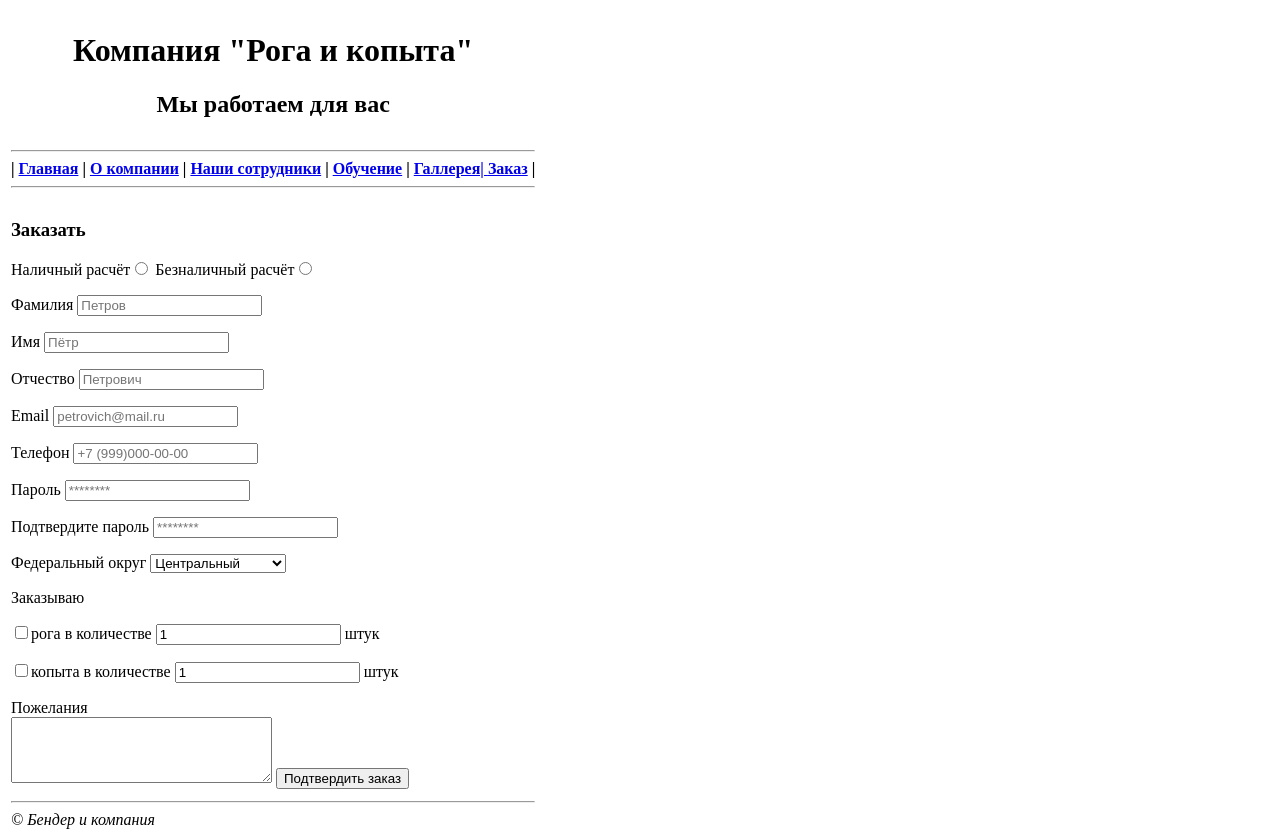
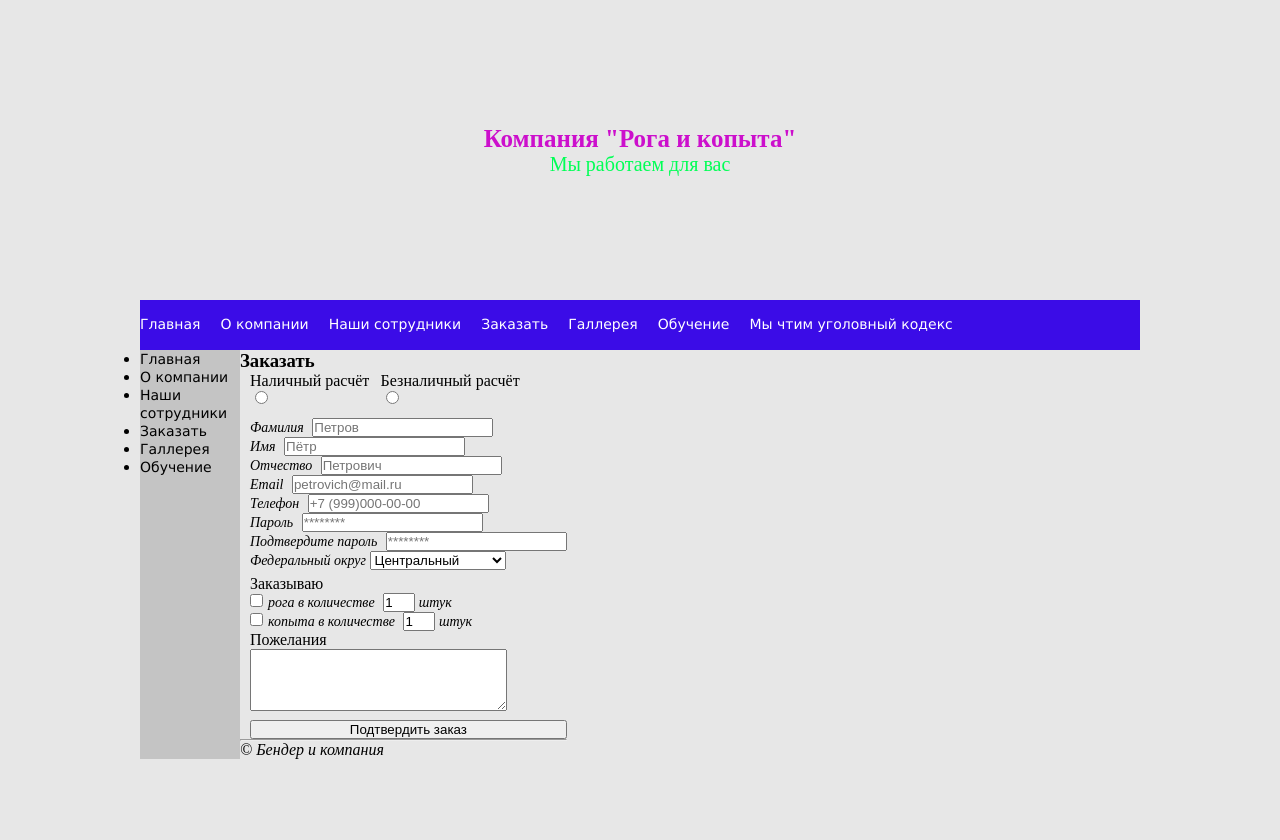
Before and after one commit to yungzeee/horns_and_hooves, a plain HTML site: page order.html in a window 1280 px wide. After the commit the page ends 800 px from the top, so only its background shows below. Drawn offline with Linux system fonts and the light colour scheme.

Commit message:
Project created

```diff
--- a/order.html
+++ b/order.html
@@ -5,32 +5,43 @@
 <meta charset="UTF-8">
 <meta name="viewport" content="width=device-width, initial-scale=1.0">
 
-
+<link rel="stylesheet" href="style/main.css">
 
 <title>Компания "Рога и копыта"</title>
 <link rel="shortcut icon" href="/img/favicon.ico" type="image/x-icon">
 </head>
 <body>
-<table class="maket">
-<tr>
-<td class="header">
-<h1 align="center">Компания "Рога и копыта"</h1>
-<h2 align="center">Мы работаем для вас</h2>
-</td>
+<div class="wrapper">
+<header>
+<h1>Компания "Рога и копыта"</h1>
+<h2>Мы работаем для вас</h2>
+</header>
 <!— /.header —>
-</tr>
-<tr>
-<td class="horizontal-menu">
-<hr>
-<b> | <a href="#">Главная</a> | <a href="/about.html">О компании</a> | <a href="/employee.html">Наши сотрудники</a> | <a href="/education.html">Обучение</a> | <a href="/gallery.html">Галлерея| <a href="/order.html">Заказ</a> |</b>
-<hr>
-</td>
-<!— /.horizontal-menu —>
-</tr>
-<tr class="content-col">
-
+<div class="menu">
+<ul>
+<li><a href="/index.html" class="menu-link">Главная</a></li>
+<li><a href="/about.html" class="menu-link">О компании</a></li>
+<li><a href="/employee.html" class="menu-link">Наши сотрудники</a></li>
+<li><a href="/order.html" class="menu-link">Заказать</a></li>
+<li><a href="/gallery.html" class="menu-link">Галлерея</a></li>
+<li><a href="/education.html" class="menu-link">Обучение</a></li>
+<li><a href="https://мвд.рф/" target="_blank" class="menu-link">Мы чтим уголовный кодекс</a></li>
+</ul>
+</div>
+<!— /.menu —>
+<div class="content-col">
+<div class="vertical-menu">
+<ul>
+<li><a href="/index.html" class="menu-link">Главная</a></li>
+<li><a href="/about.html" class="menu-link">О компании</a></li>
+<li><a href="/employee.html" class="menu-link">Наши сотрудники</a></li>
+<li><a href="/order.html" class="menu-link">Заказать</a></li>
+<li><a href="/gallery.html" class="menu-link">Галлерея</a></li>
+<li><a href="/education.html" class="menu-link">Обучение</a></li>
+</ul>
+</div>
 <!— /.vertical-menu —>
-<td class="content">
+<div class="content">
 <h3>Заказать</h3>
 <form action="" method="POST">
 <label class="calculation">
--- /dev/null
+++ b/style/main.css
@@ -0,0 +1,189 @@
+*{
+    margin: 0;
+    padding: 0;
+    box-sizing: border-box;
+}
+body{background-color: #e7e7e7;}
+h1{
+    color: rgb(204, 15, 204);
+    font-size: 25px;
+    font-weight: medium;
+}
+h2{
+    color: rgb(0, 255, 85);
+    font-size: 20px;
+    font-weight: 500;
+}
+p{
+    color: #000000;
+    font-family: 'Times New Roman', Times, serif;
+    font-style: oblique;
+    font-size: 14px;
+}
+img{border: 3px dotted rgb(0, 255, 106);}
+
+.menu ul{
+    display: flex;
+    width: 100%;
+    list-style: none;
+    font-family: 'Courier New', Courier, monospace;
+}
+.menu a{
+    color: white;
+    text-decoration: none;
+    margin-right: 20px;
+}
+
+table td.content table td:nth-child(4) img{
+    width: 160px;
+    box-sizing: border-box;
+    object-fit: contain;
+    background-color: rgb(52, 10, 167);
+}
+
+.about ul>li:nth-child(1){font-variant: small-caps;}
+.about ol>li{font-variant: normal;}
+.about ol>li:nth-child(1){font-weight: 100;}
+.about ol>li:nth-child(2){font-weight: 300;}
+.about ol>li:nth-child(3){font-size: 15px;}
+.about ol>li:nth-child(4){font-size: 20px;}
+.about ol>li:nth-child(5){color: #7777ee}
+.about ul>li:nth-child(2){color: rgba(15, 75, 44, .2)}
+.about ul>li:nth-child(3){font: italic normal 700 15px "Roboto"}
+
+.wrapper{
+    width: 1000px;
+    margin: 0 auto;
+}
+header{
+    height: 300px;
+    display: flex;
+    flex-direction: column;
+    justify-content: center;
+    align-items: center;
+}
+a{
+    font-size: 14px;
+    font-family:
+    'Lucida Sans',
+    'Lucida Sans Regular',
+    'Lucida Grande',
+    'Lucida Sans Unicode',
+    Geneva, Verdana, sans-serif;
+    color: rgb(14, 247, 208);
+    text-decoration: underline;
+}
+a:hover{
+    color: rgb(13, 185, 36);
+    text-decoration: none;
+}
+.menu{
+    height: 50px;
+    width: 100%;
+    display: flex;
+    align-items: center;
+    justify-content: center;
+}
+.menu-link, .menu-link:visited{
+    color: #fff;
+    text-decoration: none;
+    transition: color .3s ease-out;
+}
+.vertical-menu a.menu-link{
+    color: #000
+}
+.vertical-menu a.menu-link:hover,
+.menu-link:hover{
+    color: rgb(0, 0, 0);
+}
+.vertical-menu{
+    display: flex;
+    flex-direction: column;
+    background-color: #c4c4c4;
+    width: 100px;
+}
+.content-col{
+    display: flex;
+}
+.menu, footer{
+    background-color: rgb(59, 12, 231);
+}
+footer{
+    height: 100px;
+}
+
+/* Order */
+/* Форма */
+form{
+    display: flex;
+    flex-direction: column;
+    margin-left: 10px;
+}
+label{
+    margin-bottom: 5px;
+}
+input{
+    margin-left: 5px;
+}
+.labelOrder{
+    display: flex;
+    flex-direction: column;
+}
+input[type=number]{
+    width: 32px;
+}
+.calculation{
+    display: flex;
+    width: 280px;
+    justify-content: space-between;
+}
+input[type=checkbox]{
+    margin-right: 5px;
+    margin-left: 0;
+}
+input[type=submit]{
+    margin-left: 0;
+}
+input[type=password]:focus,
+input[type=number]:focus,
+input[type=email]:focus,
+input[type=text]:focus,
+select:focus
+{
+    outline: 1px solid rgb(9, 211, 110);
+    outline-offset: -1px;
+}
+
+.content table{
+    border: 1px solid rgb(16, 30, 218);
+    border-spacing: 0;
+}
+.content table td{
+    border: 1px solid rgb(216, 19, 203);
+    word-break: break-word;
+    font-size: 12px;
+}
+.content table tr:nth-child(1) td:nth-child(1){
+    width: 25px;
+}
+.content table tr:nth-child(1) td:nth-child(2){
+    width: 200px;
+}
+.content table tr:nth-child(1) td:nth-child(3){
+    width: 100px;
+}
+.content table tr:nth-child(2) td:nth-child(1){
+    width: 55px;
+}
+.content table tr:nth-child(1),
+.content table tr:nth-child(2),
+.content table tr:nth-child(3),
+.content table tr:nth-child(4){
+    font-weight: 700;
+    text-align: center;
+    vertical-align: top;
+}
+.content table tr:nth-last-child(1) td:nth-child(1){
+    text-align: right;
+    font-weight: 700;
+}
```
Also changed, not shown: about.html (+33 -4 lines), education.html (+29 -18 lines), employee.html (+32 -6 lines), gallery.html (+33 -22 lines), index.html (+32 -5 lines).
